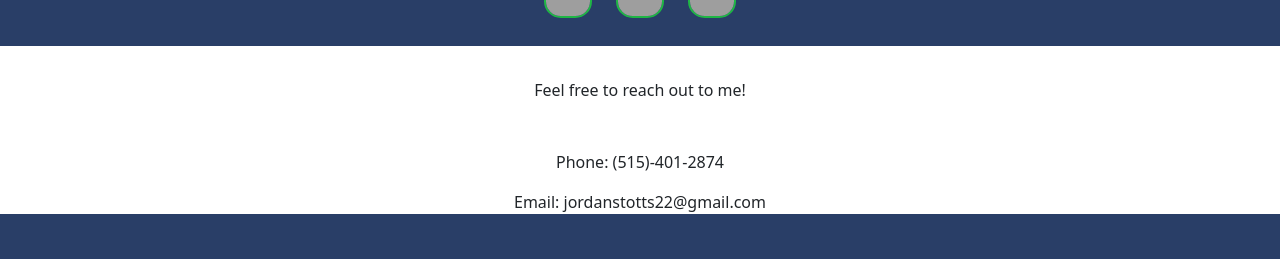
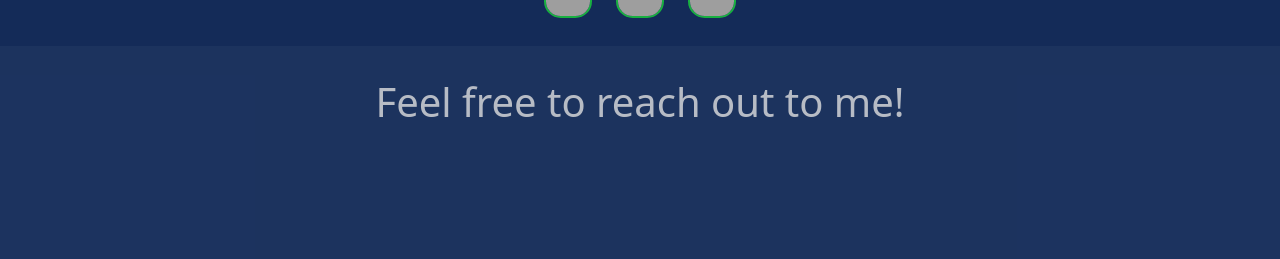
Before and after one commit to jordanstotts/portfolio, a React (Create React App) app in the folder frontend/: page /contact in a window 1280 px wide. Shown: the part 434-693 px from the top of the page. Built offline with nearby package versions, Linux system fonts and the light colour scheme; grey boxes are pictures that could not be loaded.

Commit message:
updated website tab info

```diff
--- a/frontend/public/index.html
+++ b/frontend/public/index.html
@@ -2,7 +2,7 @@
 <html lang="en">
   <head>
     <meta charset="utf-8" />
-    <link rel="icon" href="%PUBLIC_URL%/favicon.ico" />
+    <link rel="icon" href="https://zig.news/images/eOXsCABkv-e9FOXmtJeHgyqDkYHXqBrzA8I_jk-sDoc/rs:fill:320:320/mb:500000/ar:1/aHR0cHM6Ly96aWcu/bmV3cy91cGxvYWRz/L3VzZXIvcHJvZmls/ZV9pbWFnZS8zMjUv/ZGNkZWNhYWEtNDVl/Zi00MzljLWE4OTct/ZTQ3NjdjYTBkNTUy/LnBuZw" />
     <meta name="viewport" content="width=device-width, initial-scale=1" />
     <meta name="theme-color" content="#000000" />
     <meta
@@ -24,7 +24,7 @@
       work correctly both with client-side routing and a non-root public URL.
       Learn how to configure a non-root public URL by running `npm run build`.
     -->
-    <title>React App</title>
+    <title>Jordan Stotts Portfolio</title>
   </head>
   <body>
     <noscript>You need to enable JavaScript to run this app.</noscript>
--- a/frontend/src/App.css
+++ b/frontend/src/App.css
@@ -4,7 +4,7 @@
   margin: auto;
 }
 html {
-  background-color: #132b58e7;
+  background-color: pink;
 }
 
 /* =============== NavigationBar =============== */
@@ -58,6 +58,10 @@ html {
   border-radius: 35%;
   size-adjust: 2rem;
   border: 2px solid #1bee37af;
+}
+
+.home-socials:hover {
+  background-color: #1bee37af;
 }
 
 /* =============== About =============== */
@@ -184,7 +188,7 @@ html {
 
 .skills-head {
   margin: 2rem;
-  font-size: 16pt;
+  /* font-size: 16pt; */
 }
 
 /* =============== Resume =============== */
@@ -195,7 +199,7 @@ html {
 
 .resume-text {
   margin: 2rem;
-  font-size: 16pt;
+  /* font-size: 16pt; */
 }
 
 .resume-img {
@@ -224,19 +228,34 @@ html {
 }
 
 /* =============== Portfolio =============== */
+.portfolio-page {
+  background-color: #132b58f5;
+}
+
 .portfolio-head {
   margin: 2rem;
-  font-size: 16pt;
+  /* font-size: 16pt; */
+  color: #dfdfdfcb;
+
 }
 
 /* =============== Contact =============== */
+.contact-page {
+  background-color: #132b58f5;
+  color: #dfdfdfcb;
+}
+
 .contact-head {
   margin: 2rem;
+  /* font-size: 16pt; */
 }
 
 .contacts {
   margin-top: 3rem;
   margin-bottom: 5rem;
+  padding-top: 5rem;
+  padding-bottom: 10rem;
+  font-size: 14pt;
 }
 
 .contact-socials {
--- a/frontend/src/components/Contact.js
+++ b/frontend/src/components/Contact.js
@@ -4,9 +4,9 @@ import Home from "./Home";
 
 const Contact = () => {
   return (
-    <div>
+    <div className="contact-page">
       <Home />
-      <p className="contact-head">Feel free to reach out to me!</p>
+      <h1 className="contact-head">Feel free to reach out to me!</h1>
       <div className="contacts">
         <p>Phone: (515)-401-2874</p>
         <p>Email: jordanstotts22@gmail.com</p>
--- a/frontend/src/components/Portfolio.js
+++ b/frontend/src/components/Portfolio.js
@@ -4,9 +4,9 @@ import Home from "./Home";
 
 const Portfolio = () => {
   return (
-    <div>
+    <div className="portfolio-page">
       <Home />
-      <p className="portfolio-head">Projects I've worked on in the past</p>
+      <h1 className="portfolio-head">Past Projects</h1>
       <div>
           links, screenshots, and short descirption of projects here
       </div>
--- a/frontend/src/components/Resume.js
+++ b/frontend/src/components/Resume.js
@@ -21,7 +21,7 @@ const Resume = () => {
   return (
     <div className="resume-page">
       <Home />
-      <p className="resume-text">Feel free to download my resmue and reach out to me with any questions!</p>
+      <h1 className="resume-text">Download my resume here!</h1>
       <img  className="resume-img" src={resumeImg} alt="resume" />
       <div>
         <button className="download-btn" onClick={(e) => download(e)}>Download Resume</button>
--- a/frontend/src/components/Skills.js
+++ b/frontend/src/components/Skills.js
@@ -7,7 +7,7 @@ const Skills = () => {
     return (
     <div className="skills-page">
       <Home />
-      <p className="skills-head">Languages and frameworks I've worked with in the past</p>
+      <h1 className="skills-head">Languages and Frameworks</h1>
           <div >
               <img className="skill-logo" src="https://www.w3.org/html/logo/downloads/HTML5_Logo_256.png" alt="html"/>
               <img className="skill-logo" src="https://cdn.iconscout.com/icon/free/png-256/css-37-226088.png" alt="css"/>
```
